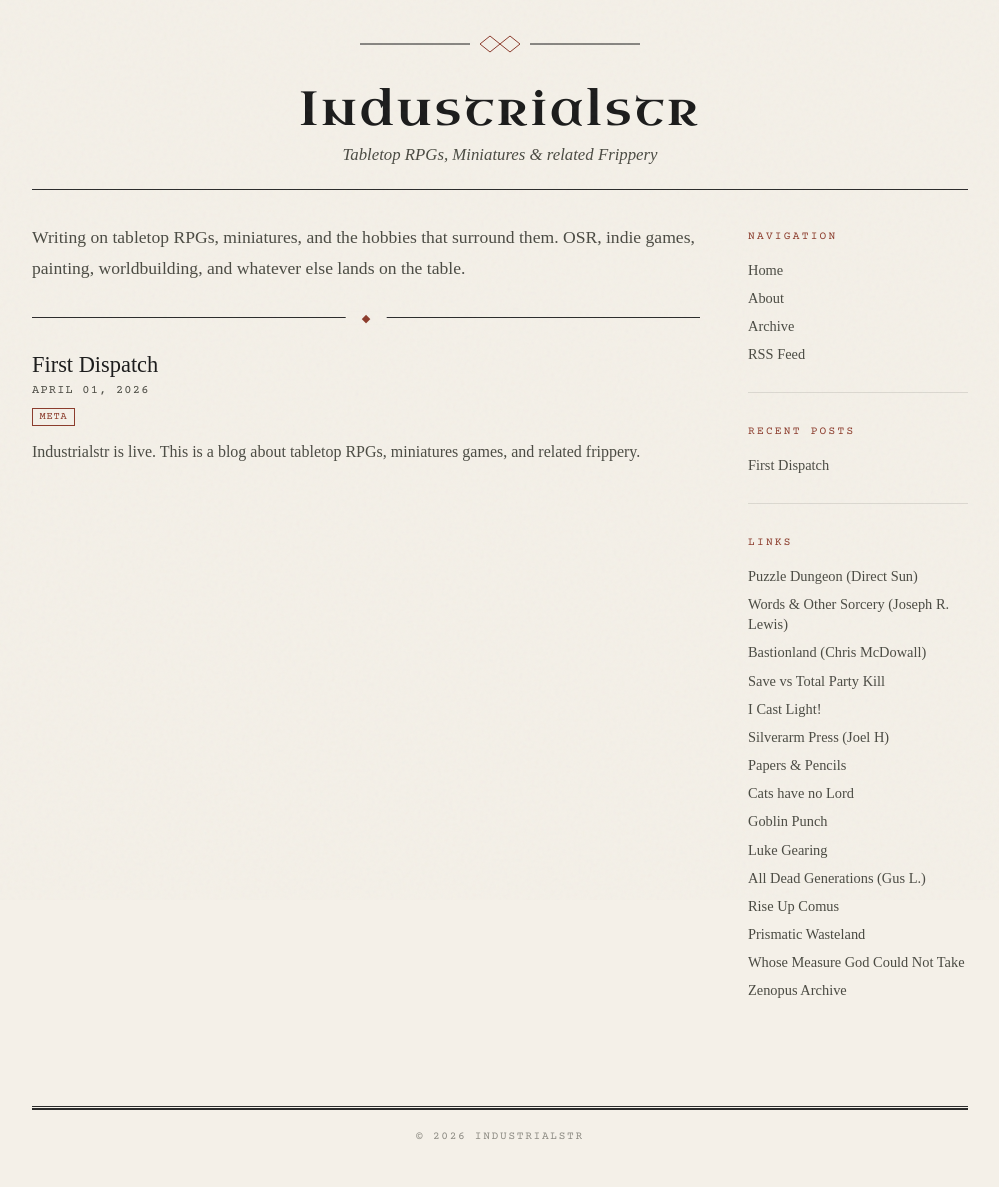
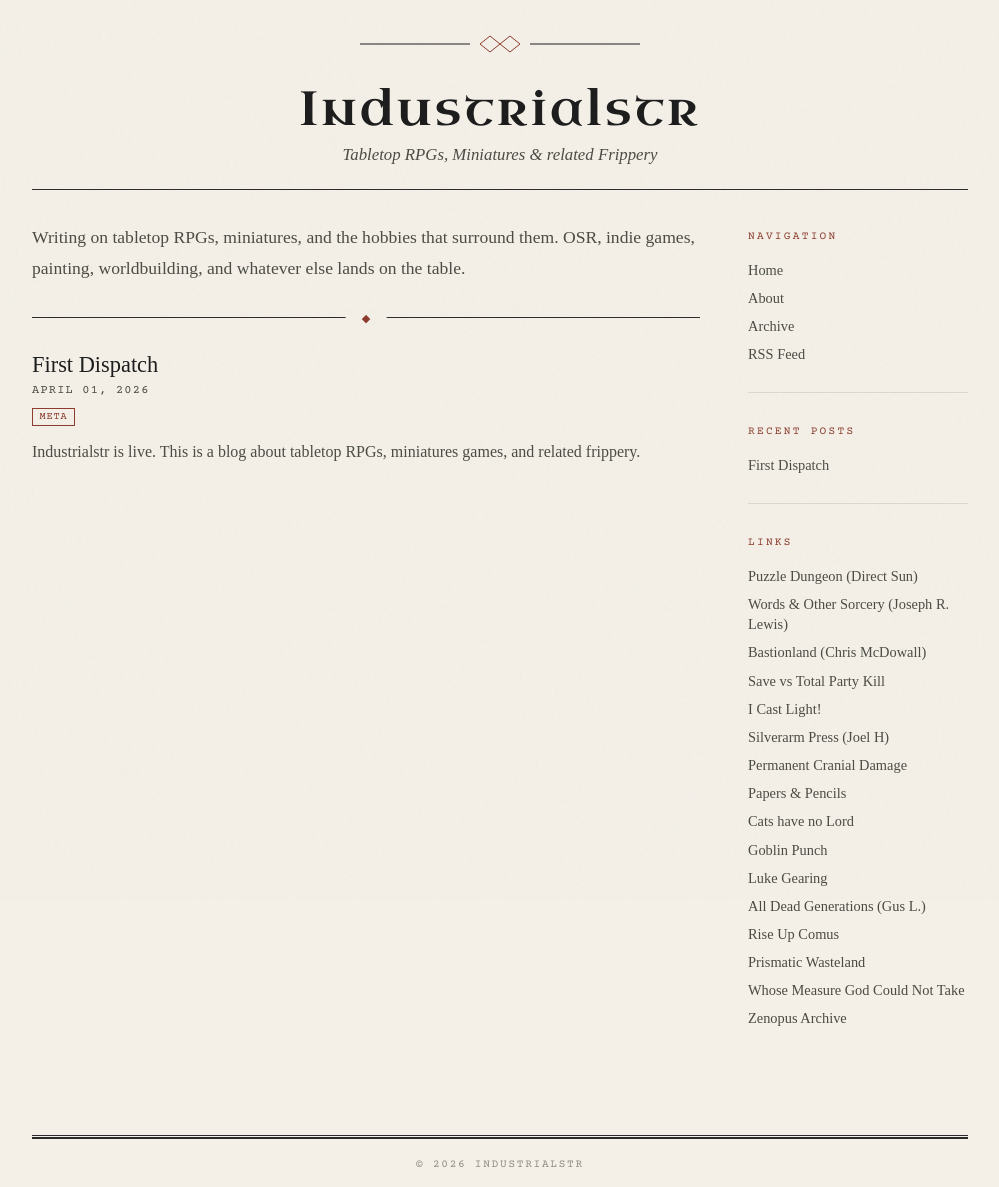
Before and after one commit to industrialstr/industrialstr.github.io, a Jekyll site: the page built from index.md, in a window 1280 px wide. Shown: the whole page, without its empty margins (140-1139 px from the left). Built offline with Jekyll 4.4.1, drawn with Linux system fonts in a browser that asks for light colours; some web fonts are replaced; before the commit the page ends 1159 px from its top, so only the background shows below that.

Commit message:
Update _config.yml

```diff
--- a/_config.yml
+++ b/_config.yml
@@ -27,6 +27,8 @@ blogroll:
     url:  https://icastlight.blogspot.com/?m=0
   - name: Silverarm Press (Joel H)
     url: https://silverarmpress.com/
+  - name: Permanent Cranial Damage
+    url: https://permacrandam.blogspot.com/
   - name: Papers & Pencils
     url: https://www.paperspencils.com/
   - name: Cats have no Lord
```
